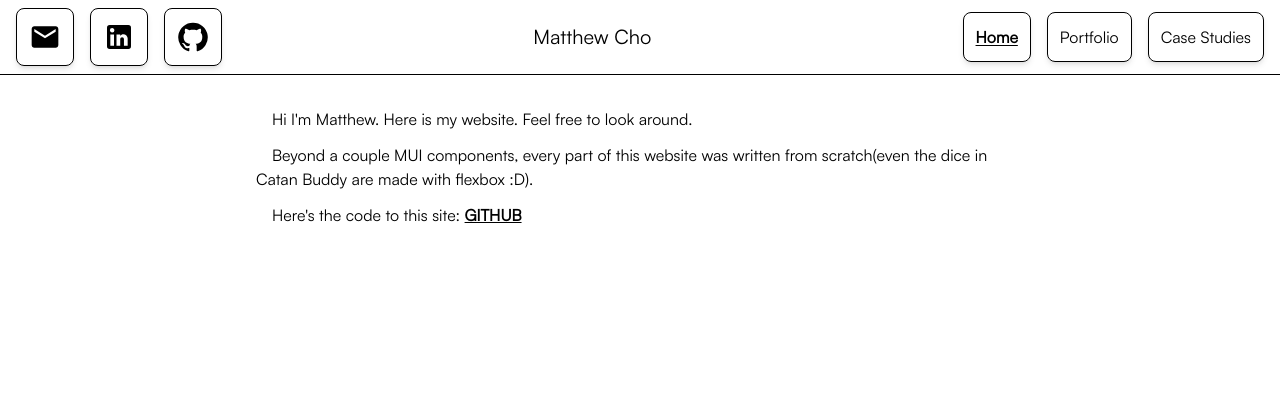
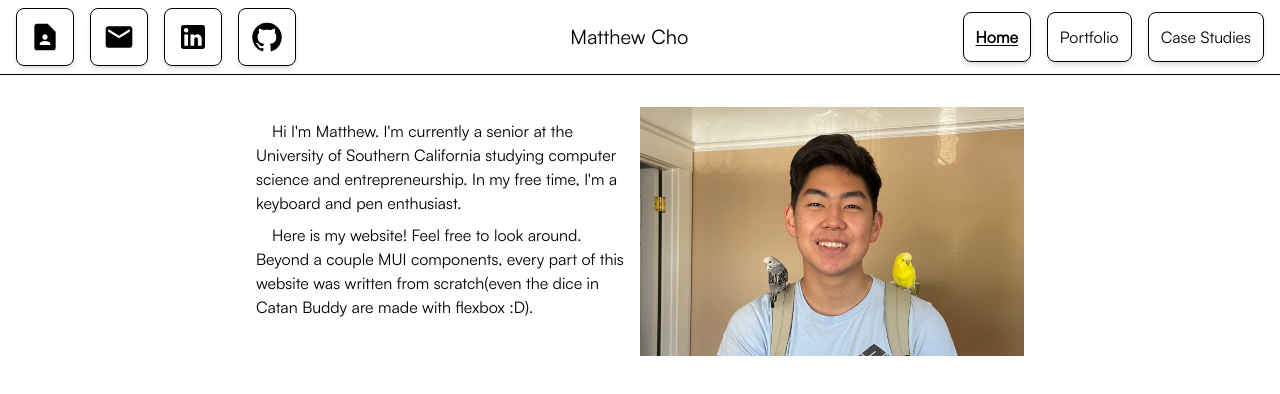
Before and after one commit to mcho9434/frontend-miji, a React (Create React App) app: page / in a window 1280 px wide. Shown: the top 394 px of the page. Built offline with nearby package versions, Linux system fonts and the light colour scheme.

Commit message:
test resume donwload

```diff
--- a/src/components/Navbar.jsx
+++ b/src/components/Navbar.jsx
@@ -4,6 +4,7 @@ import EmailIcon from "@mui/icons-material/Email";
 import LinkedInIcon from "@mui/icons-material/LinkedIn";
 import GitHubIcon from "@mui/icons-material/GitHub";
 import useIsMobile from "../utils/useIsMobile";
+import ContactPageIcon from "@mui/icons-material/ContactPage";
 import MenuIcon from "@mui/icons-material/Menu";
 import Drawer from "@mui/material/Drawer";
 import clsx from "clsx";
@@ -114,6 +115,13 @@ const Navbar = () => {
         <nav>
           <div className="flex w-full justify-between items-center py-2 border-b border-black">
             <div className="flex ml-4 gap-4">
+              <a
+                className="p-3 hover:bg-slate-200 shadow-md border border-black rounded-lg cursor-pointer"
+                href="Matthew_Cho_Resume.pdf"
+                target="_blank"
+              >
+                <ContactPageIcon className="!w-8 !h-8 " />
+              </a>
               <div
                 className="p-3 hover:bg-slate-200 shadow-md border border-black rounded-lg cursor-pointer"
                 onClick={() => (window.location = "mailto:mjycho@gmail.com")}
--- a/src/pages/Home/index.jsx
+++ b/src/pages/Home/index.jsx
@@ -1,26 +1,23 @@
 import React from "react";
 import Card from "../../components/Card";
+
 const Home = () => {
   return (
     <Card>
-      <div className="m-4">
-        <div>
-          &emsp;Hi I'm Matthew. Here is my website. Feel free to look around.
+      <div className="flex m-4 gap-2">
+        <div className="mt-3">
+          <div>
+            &emsp;Hi I'm Matthew. I'm currently a senior at the University of
+            Southern California studying computer science and entrepreneurship.
+            In my free time, I'm a keyboard and pen enthusiast.
+          </div>
+          <div className="mt-2">
+            &emsp;Here is my website! Feel free to look around. Beyond a couple
+            MUI components, every part of this website was written from
+            scratch(even the dice in Catan Buddy are made with flexbox :D).
+          </div>
         </div>
-        <div className="mt-3">
-          &emsp;Beyond a couple MUI components, every part of this website was
-          written from scratch(even the dice in Catan Buddy are made with
-          flexbox :D).
-        </div>
-        <div className="mt-3">
-          &emsp;Here's the code to this site:{" "}
-          <a
-            className="underline font-semibold"
-            href="https://github.com/mcho9434/matthew-portfolio"
-          >
-            GITHUB
-          </a>
-        </div>
+        <img className="w-1/2 m-auto" src="matt.jpg" alt="CTC RFP" />
       </div>
     </Card>
   );
```
Also changed, not shown: 1 other file (tests, documents, lock files or other folders).
